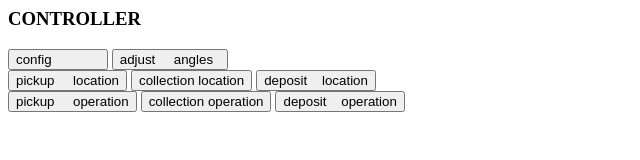
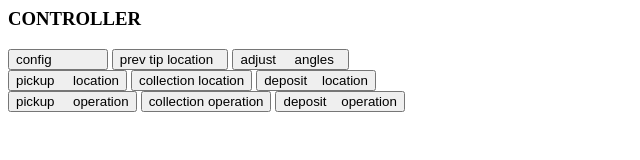
Before and after one commit to zno-man/robotic_arm, a plain HTML site: page index.html in a window 1280 px wide. Shown: the whole page, without its empty margins (0-640 px from the left). Drawn offline with Linux system fonts and the light colour scheme.

Commit message:
added a new button
it is supposed to make it go to the previous orientation of the endeffector

```diff
--- a/index.html
+++ b/index.html
@@ -2,6 +2,7 @@
 <h3>CONTROLLER</h3>
 <form method="post" action="/">
     <input type="submit" value="config             " name="1"/>
+    <input type="submit" value="prev tip location  " name="9">
     <input type="submit" value="adjust     angles  " name="8">
     <br>
     <input type="submit" value="pickup     location" name="2" />
```
